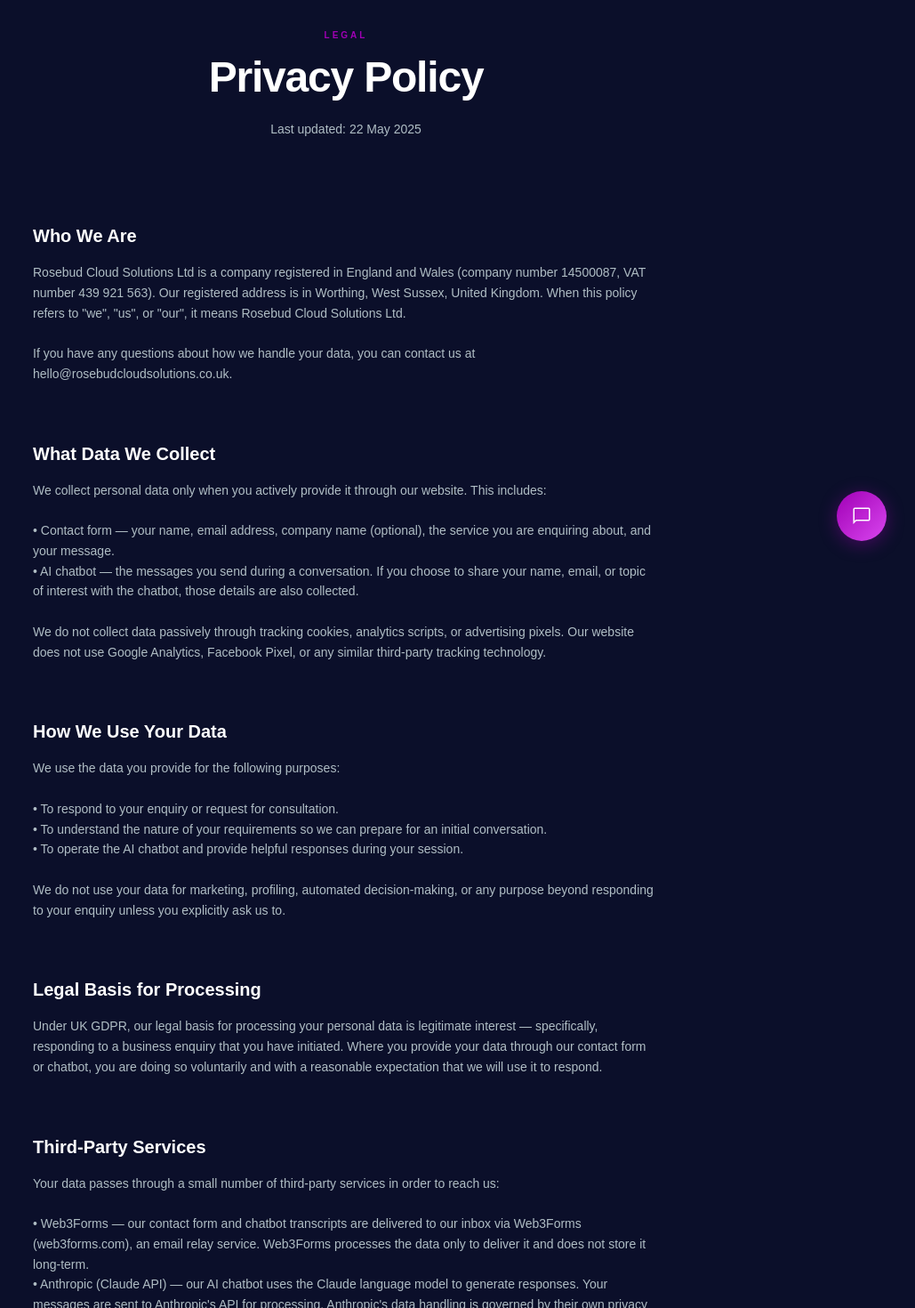
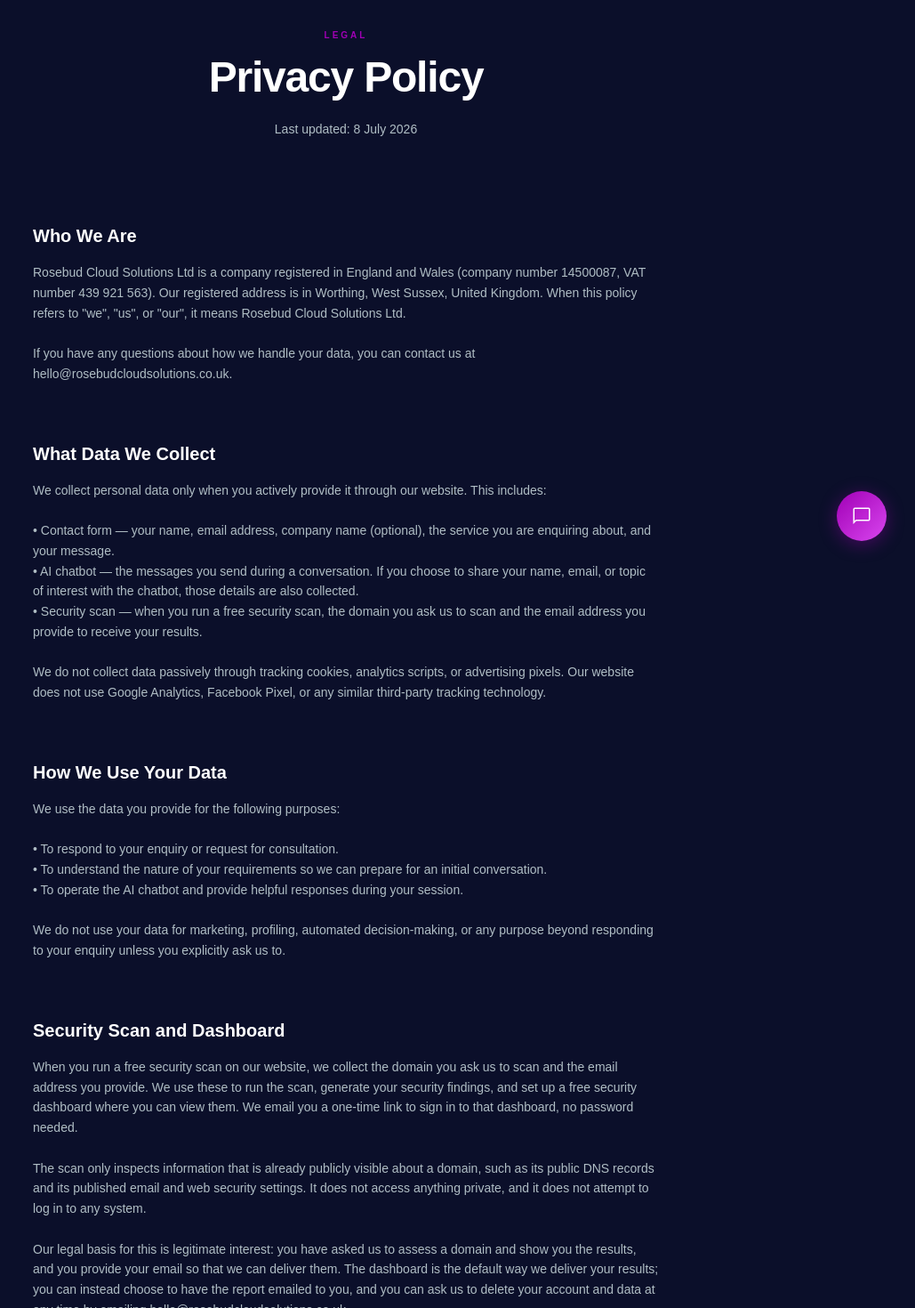
Before and after one commit to mackdanny/rosebud-cloud-solutions, a React app: page /privacy in a window 1280 px wide. Shown: the part 160-1630 px from the top of the page at 89% size, without its empty margins (251-1280 px from the left). Built offline with nearby package versions, Linux system fonts and the light colour scheme; no server answers; the HTML template or start-up script is replaced by a standard one; a web font is replaced by a local one.

Commit message:
privacy: document the security scan + dashboard (data, legitimate-interest basis, deletion)
Co-Authored-By: Claude Opus 4.8 <noreply@anthropic.com>

```diff
--- a/src/pages/PrivacyPolicyPage.tsx
+++ b/src/pages/PrivacyPolicyPage.tsx
@@ -26,7 +26,7 @@ const ScrollReveal: React.FC<{
   </motion.div>
 );
 
-const LAST_UPDATED = '22 May 2025';
+const LAST_UPDATED = '8 July 2026';
 
 const sections = [
   {
@@ -35,11 +35,15 @@ const sections = [
   },
   {
     heading: 'What Data We Collect',
-    body: `We collect personal data only when you actively provide it through our website. This includes:\n\n• Contact form — your name, email address, company name (optional), the service you are enquiring about, and your message.\n• AI chatbot — the messages you send during a conversation. If you choose to share your name, email, or topic of interest with the chatbot, those details are also collected.\n\nWe do not collect data passively through tracking cookies, analytics scripts, or advertising pixels. Our website does not use Google Analytics, Facebook Pixel, or any similar third-party tracking technology.`,
+    body: `We collect personal data only when you actively provide it through our website. This includes:\n\n• Contact form — your name, email address, company name (optional), the service you are enquiring about, and your message.\n• AI chatbot — the messages you send during a conversation. If you choose to share your name, email, or topic of interest with the chatbot, those details are also collected.\n• Security scan — when you run a free security scan, the domain you ask us to scan and the email address you provide to receive your results.\n\nWe do not collect data passively through tracking cookies, analytics scripts, or advertising pixels. Our website does not use Google Analytics, Facebook Pixel, or any similar third-party tracking technology.`,
   },
   {
     heading: 'How We Use Your Data',
     body: `We use the data you provide for the following purposes:\n\n• To respond to your enquiry or request for consultation.\n• To understand the nature of your requirements so we can prepare for an initial conversation.\n• To operate the AI chatbot and provide helpful responses during your session.\n\nWe do not use your data for marketing, profiling, automated decision-making, or any purpose beyond responding to your enquiry unless you explicitly ask us to.`,
+  },
+  {
+    heading: 'Security Scan and Dashboard',
+    body: `When you run a free security scan on our website, we collect the domain you ask us to scan and the email address you provide. We use these to run the scan, generate your security findings, and set up a free security dashboard where you can view them. We email you a one-time link to sign in to that dashboard, no password needed.\n\nThe scan only inspects information that is already publicly visible about a domain, such as its public DNS records and its published email and web security settings. It does not access anything private, and it does not attempt to log in to any system.\n\nOur legal basis for this is legitimate interest: you have asked us to assess a domain and show you the results, and you provide your email so that we can deliver them. The dashboard is the default way we deliver your results; you can instead choose to have the report emailed to you, and you can ask us to delete your account and data at any time by emailing hello@rosebudcloudsolutions.co.uk.`,
   },
   {
     heading: 'Legal Basis for Processing',
```
